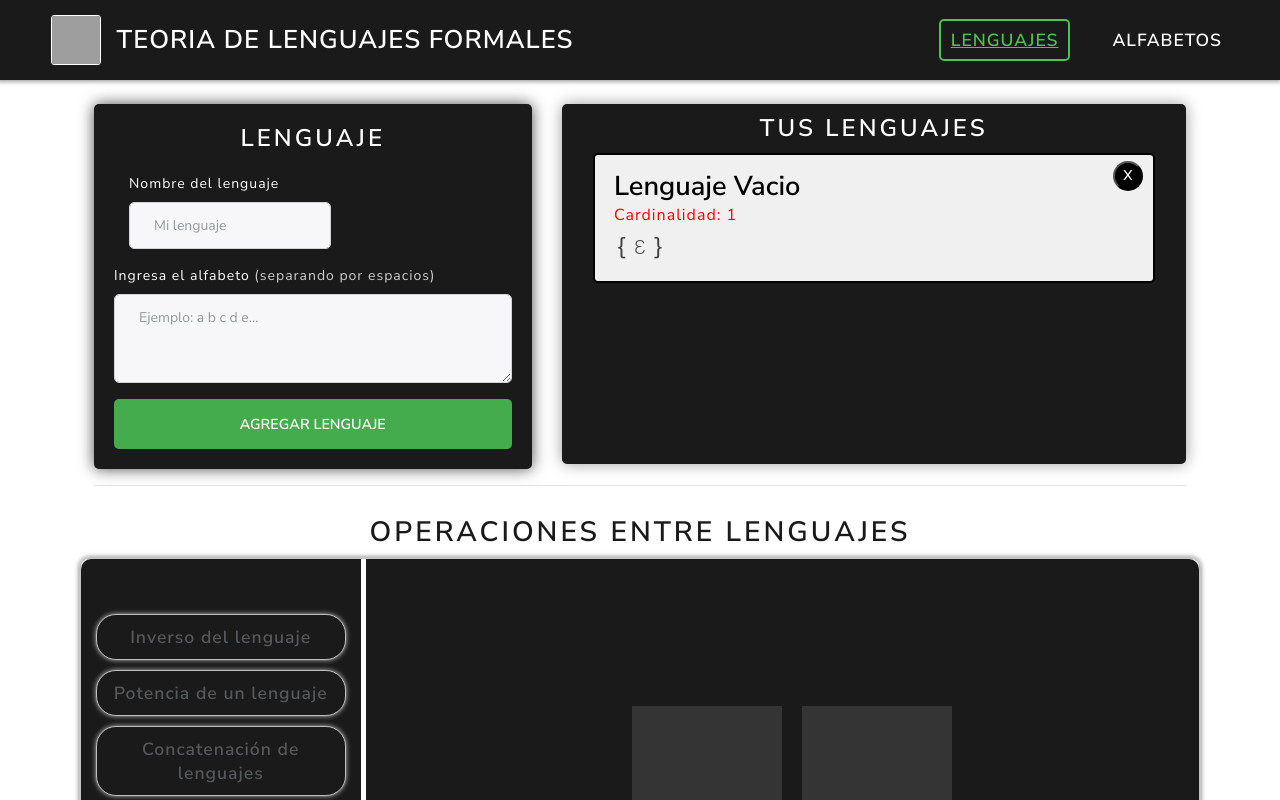
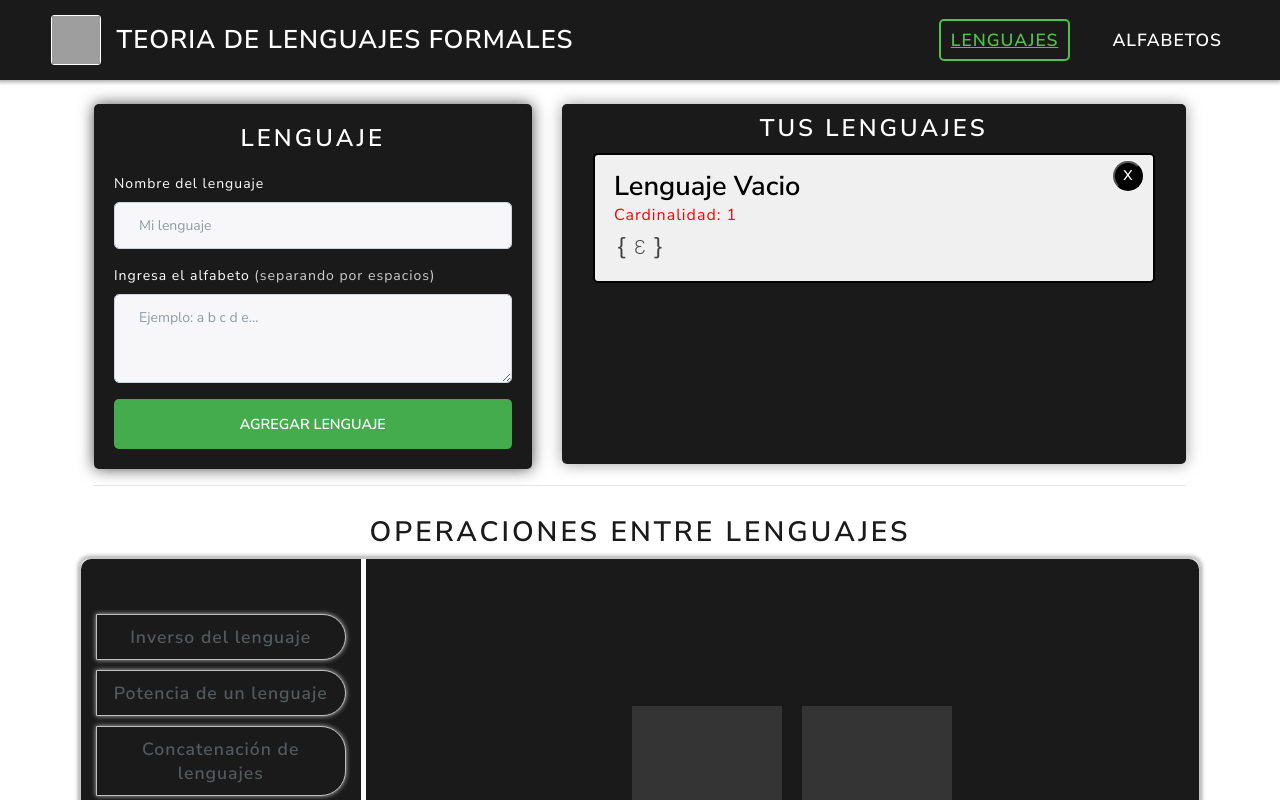
Before and after one commit to LuisEGM/TLenguajesFormales, a React app: page / in a window 1280 px wide. Shown: the top 800 px of the page. Built offline with nearby package versions, Linux system fonts and the light colour scheme; grey boxes are pictures that could not be loaded.

Commit message:
Corrigiendo formulario y organizando estilos

```diff
--- a/package.json
+++ b/package.json
@@ -5,7 +5,7 @@
   "main": "index.js",
   "scripts": {
     "dev": "npx webpack-dev-server -d --open",
-    "build": "npx webpack -d"
+    "build": "npx webpack -p"
   },
   "author": "Luis Gamez",
   "license": "ISC",
--- a/src/app/components/formLenguaje.jsx
+++ b/src/app/components/formLenguaje.jsx
@@ -50,7 +50,7 @@ const FormLenguaje = ({list,agregarLenguaje}) => {
 
                 <form onSubmit={handleSubmit} className="form">
 
-                    <div className="col-md-7 form-group">
+                    <div className="form-group">
                         <label className="label-tx" htmlFor="nameLenguaje">Nombre del lenguaje</label>
                         <input autoComplete="off" value={namelenguaje} onChange={handleChange} type="text" name="nameLenguage" className="form-control" id="nameLenguaje" placeholder="Mi lenguaje"/>
                     </div>
--- a/src/app/styles/main.scss
+++ b/src/app/styles/main.scss
@@ -9,8 +9,6 @@ body{
 
 nav{
     max-height: 10vh;
-    -webkit-box-shadow: -1px 0px 4px 2px rgba(168,168,168,1);
-    -moz-box-shadow: -1px 0px 4px 2px rgba(168,168,168,1);
     box-shadow: -1px 0px 4px 2px rgba(168,168,168,1);
 
     .title-nav-left {
@@ -63,46 +61,3 @@ nav{
     display: flex;
     justify-content: space-between;
 }
-
-.target{
-    border-radius: 5px;
-    box-shadow: 0px 0px 15px rgb(78, 78, 78);
-
-    .form{
-        width: 100%;
-        border-radius: 5px;
-
-        input, textarea{
-            border-radius: 5px;
-        }
-
-        span{
-            color:rgb(207, 207, 207);
-        }
-
-        .label-tx{
-            color: white;
-        }
-
-        .boton{
-            border-radius: 5px;
-            color: white;
-            background-color: #45AC4E;
-            font-size: .9rem;
-        }
-
-        .boton:hover{
-            color: $blanco;
-            background-color: #4ec24e;
-            transform: scale(1.01);
-            box-shadow: 0px 0px 2px black;
-        }
-
-    }
-
-    & h3{
-        margin-bottom: 20px;
-        color: white;
-    }
-
-}
--- a/src/app/styles/style-pageLenguajes.scss
+++ b/src/app/styles/style-pageLenguajes.scss
@@ -1,4 +1,49 @@
-@import 'styles-operacionesLengujes.scss';
+$blanco: white;
+$negro: black;
+
+.target{
+    border-radius: 5px;
+    box-shadow: 0px 0px 15px rgb(78, 78, 78);
+
+    .form{
+        width: 100%;
+        border-radius: 5px;
+
+        input, textarea{
+            border-radius: 5px;
+        }
+
+        span{
+            color:rgb(207, 207, 207);
+        }
+
+        .label-tx{
+            color: white;
+        }
+
+        .boton{
+            border-radius: 5px;
+            color: white;
+            background-color: #45AC4E;
+            font-size: .9rem;
+        }
+
+        .boton:hover{
+            color: $blanco;
+            background-color: #4ec24e;
+            transform: scale(1.01);
+            box-shadow: 0px 0px 2px black;
+        }
+
+    }
+
+    & h3{
+        margin-bottom: 20px;
+        color: white;
+    }
+
+}
+
 
 .contenedor-lenguajes{
     width: 100%;
@@ -117,6 +162,9 @@
 
 }
 
+
+
+
 .title-options{
     margin-top: 30px;
     cursor: pointer;
--- a/src/app/styles/styles-operacionesLengujes.scss
+++ b/src/app/styles/styles-operacionesLengujes.scss
@@ -27,7 +27,8 @@
                 margin: 10px 0;
                 line-height: normal;
                 background-color: #1A1A1A;
-                border-radius: 20px;
+                border-bottom-right-radius: 25px;
+                border-top-right-radius: 25px;
                 border: 1px solid rgb(190, 190, 190);
                 box-shadow: 0px 0px 5px rgb(190, 190, 190);
                 transition: .4s ease;
```
